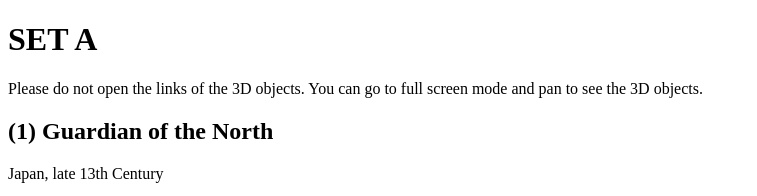
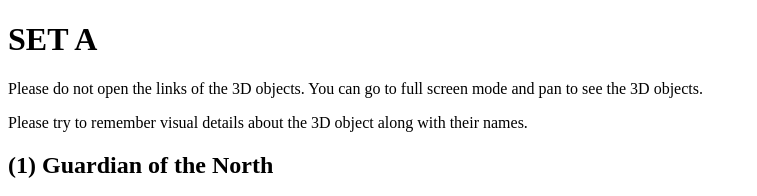
Before and after one commit to dcjunior/dcjunior.github.io, a plain HTML site: page SetA.html in a window 1280 px wide. Shown: the top 196 px of the page, without its empty margins (0-757 px from the left). Drawn offline with Linux system fonts and the light colour scheme; grey boxes are pictures that could not be loaded.

Commit message:
Update SetA.html

```diff
--- a/SetA.html
+++ b/SetA.html
@@ -4,6 +4,7 @@
 <div class="container">
 <h1>SET A</h1>
   <p>Please do not open the links of the 3D objects. You can go to full screen mode and pan to see the 3D objects. </p>
+<p>Please try to remember visual details about the 3D object along with their names.</p>
 
 <h2>(1) Guardian of the North</h2>
   <p>Japan, late 13th Century </p>
```
